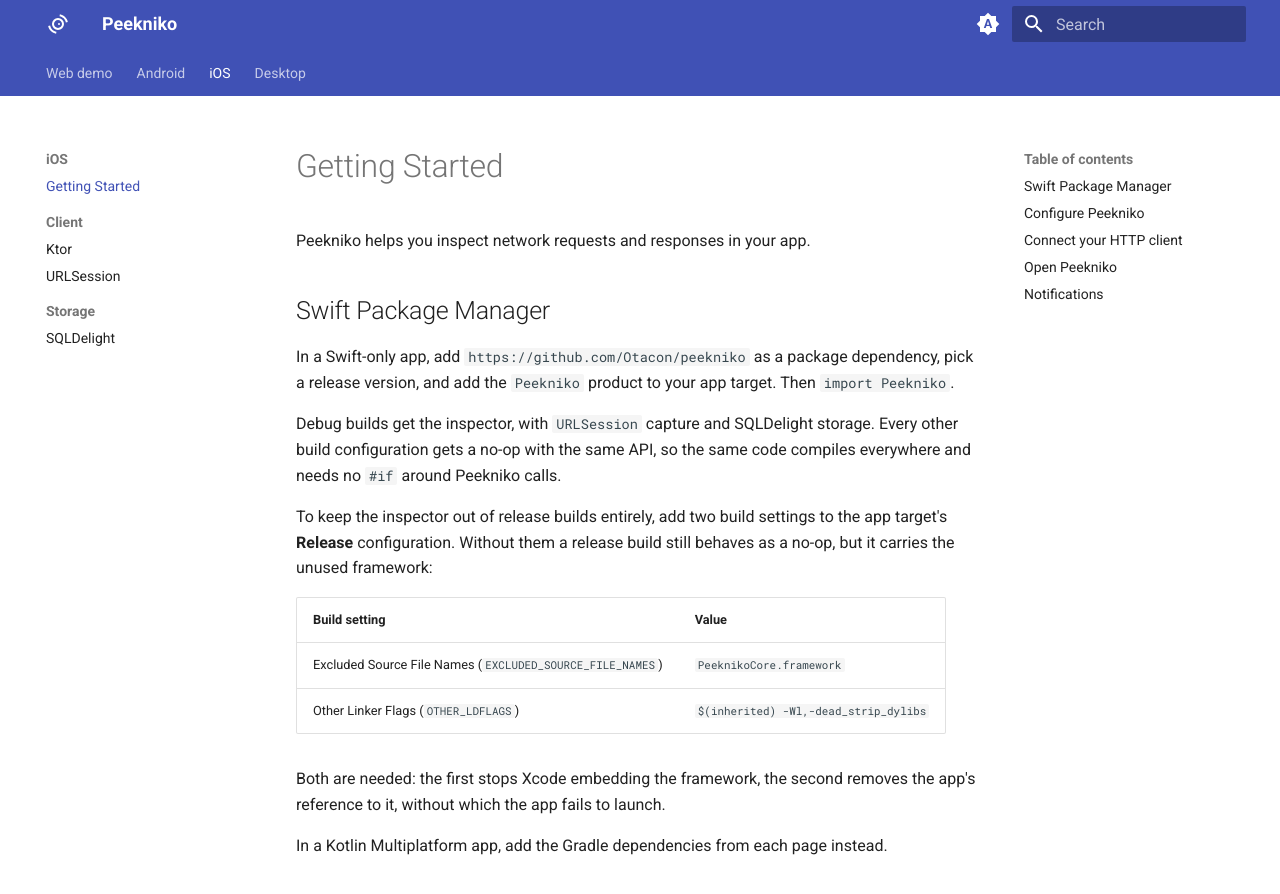
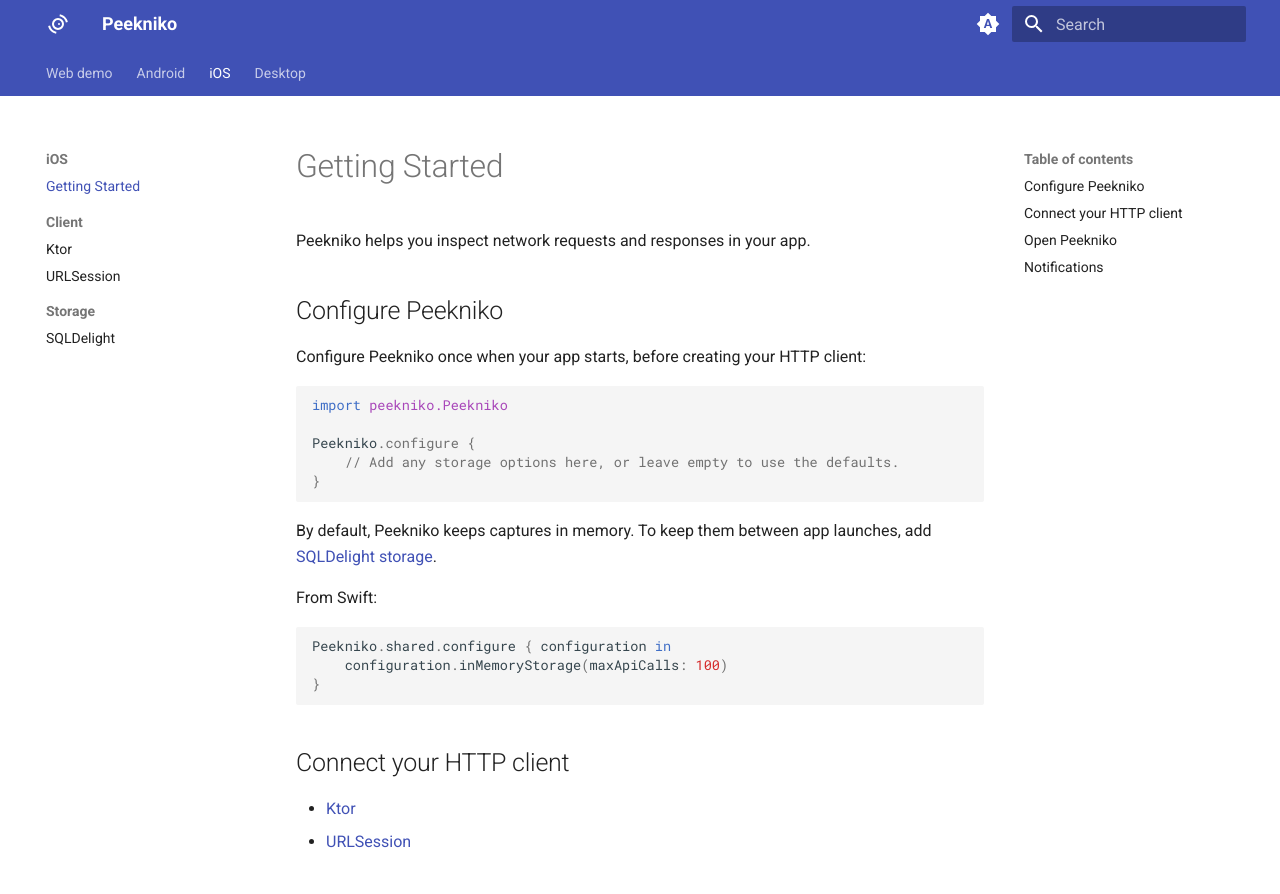
Before and after one commit to Otacon/peekniko, an MkDocs documentation site: the page built from docs/ios/index.md, in a window 1280 px wide and 900 px high. Shown: the top 894 px of the window. Built offline with MkDocs 1.6.1 and Material for MkDocs 9.7.7, drawn with Linux system fonts in a browser that asks for light colours; the version menu is left out.

Commit message:
Publish iOS framework (7)

```diff
--- a/docs/ios/index.md
+++ b/docs/ios/index.md
@@ -1,27 +1,6 @@
 # Getting Started
 
 Peekniko helps you inspect network requests and responses in your app.
-
-## Swift Package Manager
-
-In a Swift-only app, add `https://github.com/Otacon/peekniko` as a package dependency, pick a release version, and add
-the `Peekniko` product to your app target. Then `import Peekniko`.
-
-Debug builds get the inspector, with `URLSession` capture and SQLDelight storage. Every other build configuration gets a
-no-op with the same API, so the same code compiles everywhere and needs no `#if` around Peekniko calls.
-
-To keep the inspector out of release builds entirely, add two build settings to the app target's **Release**
-configuration. Without them a release build still behaves as a no-op, but it carries the unused framework:
-
-| Build setting                               | Value                    |
-|---------------------------------------------|--------------------------|
-| Excluded Source File Names (`EXCLUDED_SOURCE_FILE_NAMES`) | `PeeknikoCore.framework` |
-| Other Linker Flags (`OTHER_LDFLAGS`)        | `$(inherited) -Wl,-dead_strip_dylibs` |
-
-Both are needed: the first stops Xcode embedding the framework, the second removes the app's reference to it, without
-which the app fails to launch.
-
-In a Kotlin Multiplatform app, add the Gradle dependencies from each page instead.
 
 ## Configure Peekniko
 
```
Also changed, not shown: docs/ios/sqldelight.md (+0 -4 lines), docs/ios/urlsession.md (+2 -5 lines), 7 other files.
